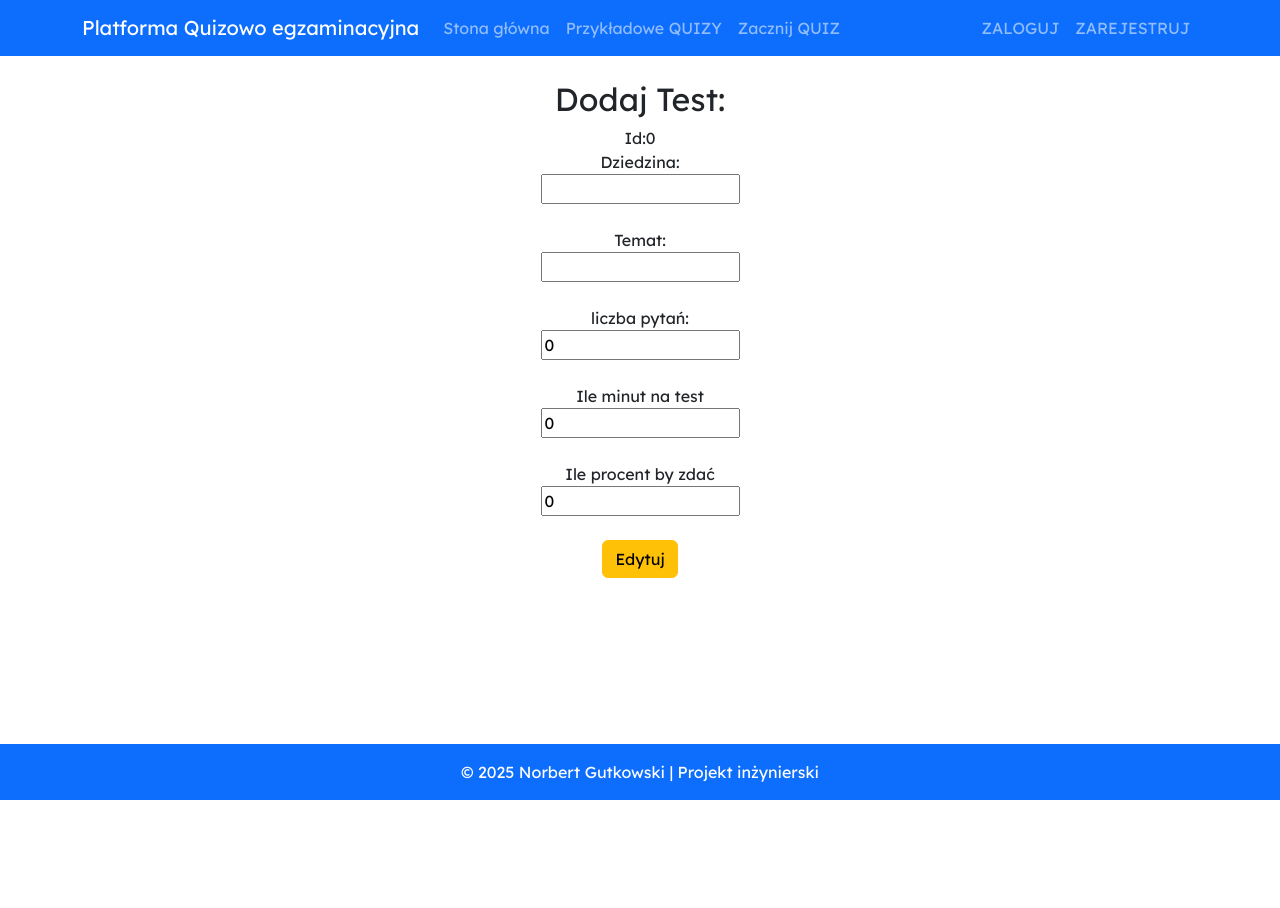
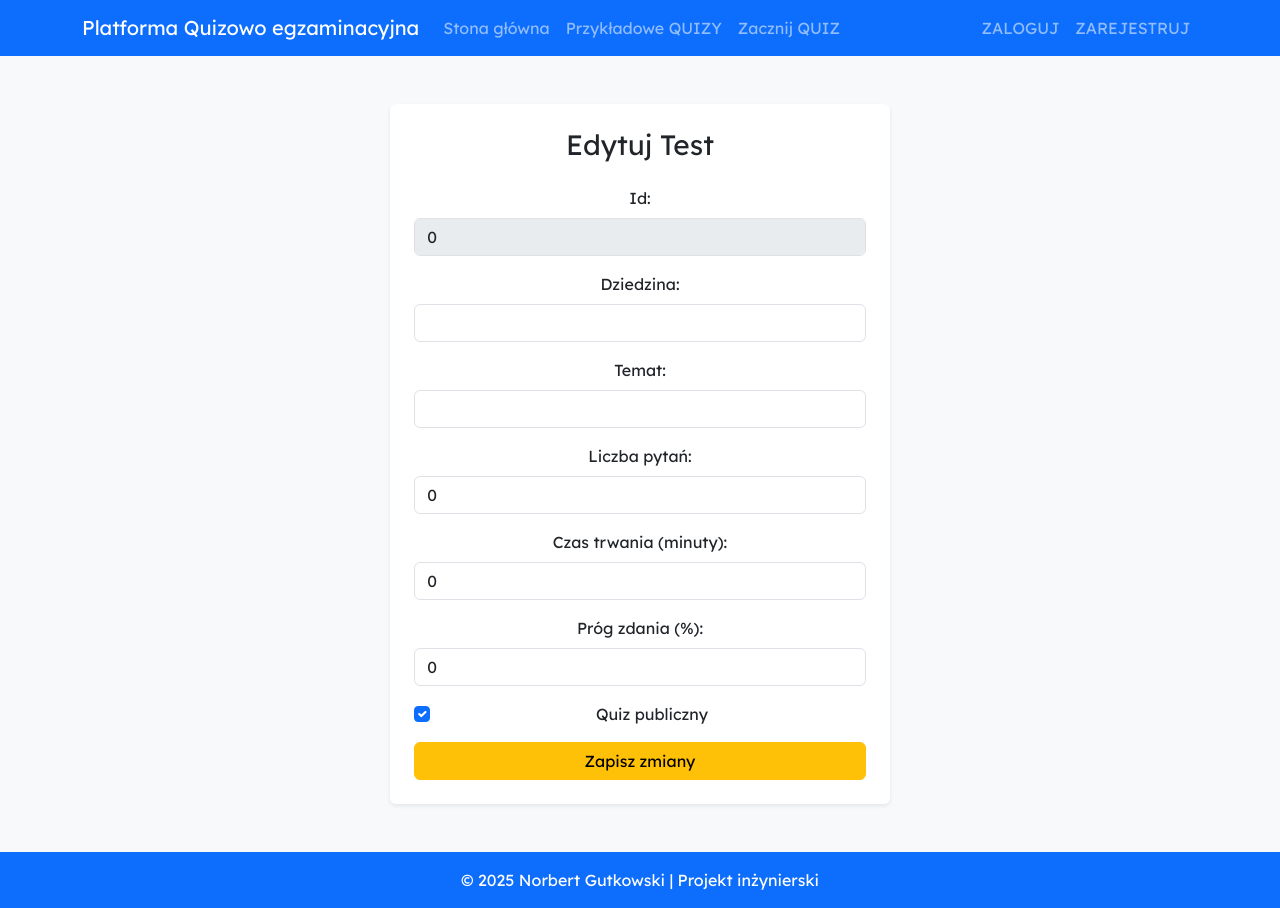
Before and after one commit to NorbertAll/pracaInz, a React (Create React App) app in the folder frontend/: page /userpanel/editquiz/1 in a window 1280 px wide. Before the commit the page ends 800 px from the top, so only its background shows below. Built offline with nearby package versions, Linux system fonts and the light colour scheme; no server answers.

Commit message:
Styling the edit quiz panel

```diff
--- a/frontend/src/EditQuiz/EditQuiz.jsx
+++ b/frontend/src/EditQuiz/EditQuiz.jsx
@@ -1,11 +1,11 @@
-import React, { Component, useEffect, useState } from 'react'
-import App from '../App'
+import React, { useEffect, useState } from 'react';
 import Form from 'react-bootstrap/Form';
-import axios from "axios"
+import axios from "axios";
 import Button from 'react-bootstrap/Button';
 import { useParams } from "react-router-dom";
+import { Container, Row, Col, Alert } from 'react-bootstrap';
 
-export const EditQuiz = props => {
+export const EditQuiz = () => {
     const { id } = useParams();
     const [formData, setFormData] = useState({
         id: 0,
@@ -19,24 +19,14 @@ export const EditQuiz = props => {
         code: "",
     });
 
-    const handleChange = (e) => {
-        setFormData({
-            ...formData,
-            [e.target.name]: e.target.value
-        })
-    }
-
     const [successMessage, setSuccessMessage] = useState(null);
-    const [error, setError] = useState(null)
-
+    const [error, setError] = useState(null);
 
     useEffect(() => {
-        console.log(id);
-
         axios.get(`http://127.0.0.1:8000/api/quizes/`)
             .then(res => {
-                const data = res.data
-                const quiz = data.find(ob => ob.id == id)
+                const quiz = res.data.find(ob => ob.id == id);
+                if (quiz) {
                     setFormData({
                         id: quiz.id,
                         name: quiz.name,
@@ -47,68 +37,115 @@ export const EditQuiz = props => {
                         is_public: quiz.is_public,
                         creator: quiz.creator,
                         code: quiz.code,
+                    });
+                }
+            });
+    }, [id]);
 
-                })
-                console.log(formData);
-
-
-            })
-    }, []);
-    const handleSubmit = async (e) => {
-
-        try {
-            console.log(formData);
-
-            const response = await axios.put(`http://127.0.0.1:8000/api/quizes/${id}/`, formData)
-            alert("Test zaktualizowany!");
-            setSuccessMessage("Registration Successfull")
-        }
-        catch (error) {
-            console.log(error);
-
-        }
-
+    const handleChange = (e) => {
+        const { name, value, type, checked } = e.target;
+        setFormData({
+            ...formData,
+            [name]: type === 'checkbox' ? checked : value
+        });
     };
 
+    const handleSubmit = async (e) => {
+        e.preventDefault();
+        try {
+            await axios.put(`http://127.0.0.1:8000/api/quizes/${id}/`, formData);
+            setSuccessMessage("Test zaktualizowany!");
+        } catch (error) {
+            setError("Wystąpił błąd podczas aktualizacji.");
+        }
+    };
 
-    return <>
-        <br />
-        <div>
-            {error && <p style={{ color: "red" }}>{error}</p>}
-            {successMessage && <p style={{ color: "green" }}>{successMessage}</p>}
-            <h2>Dodaj Test:</h2>
-            <form >
-                <label>Id:{formData.id}</label><br />
-                <label>Dziedzina:</label><br />
-                <input type='text' name='name' value={formData.name}
+    return (
+        <Container fluid className="py-5 d-flex justify-content-center align-items-center bg-light" style={{ minHeight: '85vh' }}>
+            <Row className="w-100 justify-content-center">
+                <Col xs={10} sm={8} md={6} lg={5}>
+                    <div className="p-4 rounded shadow-sm bg-white">
+                        <h3 className="text-center mb-4">Edytuj Test</h3>
+
+                        {error && <Alert variant="danger">{error}</Alert>}
+                        {successMessage && <Alert variant="success">{successMessage}</Alert>}
+
+                        <Form onSubmit={handleSubmit}>
+                            <Form.Group className="mb-3">
+                                <Form.Label>Id:</Form.Label>
+                                <Form.Control type="text" value={formData.id} disabled readOnly />
+                            </Form.Group>
+
+                            <Form.Group className="mb-3">
+                                <Form.Label>Dziedzina:</Form.Label>
+                                <Form.Control
+                                    type="text"
+                                    name="name"
+                                    value={formData.name}
                                     onChange={handleChange}
-                ></input><br />
-                <br />
-                <label>Temat:</label><br />
-                <input type='text' name='topic' value={formData.topic}
+                                    required
+                                />
+                            </Form.Group>
+
+                            <Form.Group className="mb-3">
+                                <Form.Label>Temat:</Form.Label>
+                                <Form.Control
+                                    type="text"
+                                    name="topic"
+                                    value={formData.topic}
                                     onChange={handleChange}
-                ></input><br />
-                <br />
-                <label>liczba pytań:</label><br />
-                <input type='number' name='number_of_questions' value={formData.number_of_questions}
+                                    required
+                                />
+                            </Form.Group>
+
+                            <Form.Group className="mb-3">
+                                <Form.Label>Liczba pytań:</Form.Label>
+                                <Form.Control
+                                    type="number"
+                                    name="number_of_questions"
+                                    value={formData.number_of_questions}
                                     onChange={handleChange}
-                ></input>{" "}<br />
-                <br />
-                <label>Ile minut na test</label><br />
-                <input type='number' name='time' value={formData.time}
+                                    required
+                                />
+                            </Form.Group>
+
+                            <Form.Group className="mb-3">
+                                <Form.Label>Czas trwania (minuty):</Form.Label>
+                                <Form.Control
+                                    type="number"
+                                    name="time"
+                                    value={formData.time}
                                     onChange={handleChange}
-                ></input>{" "}<br />
-                <br />
-                <label>Ile procent by zdać</label><br />
-                <input type='number' name='required_score_to_pass' value={formData.required_score_to_pass}
+                                    required
+                                />
+                            </Form.Group>
+
+                            <Form.Group className="mb-3">
+                                <Form.Label>Próg zdania (%):</Form.Label>
+                                <Form.Control
+                                    type="number"
+                                    name="required_score_to_pass"
+                                    value={formData.required_score_to_pass}
                                     onChange={handleChange}
-                ></input>{" "}<br />
-                <br />
-                <Button variant="warning" type='submit' onClick={handleSubmit}>Edytuj</Button>
-            </form>
+                                    required
+                                />
+                            </Form.Group>
+
+                            <Form.Group className="mb-3">
+                                <Form.Check
+                                    type="checkbox"
+                                    label="Quiz publiczny"
+                                    name="is_public"
+                                    checked={formData.is_public}
+                                    onChange={handleChange}
+                                />
+                            </Form.Group>
+
+                            <Button type="submit" variant="warning" className="w-100">Zapisz zmiany</Button>
+                        </Form>
                     </div>
-
-
-    </>
-
-}
+                </Col>
+            </Row>
+        </Container>
+    );
+};
```
Lines whose indentation alone changed are shown as unchanged.
